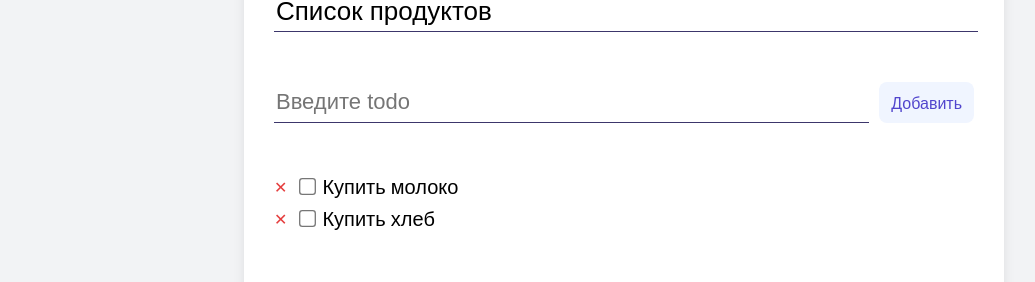
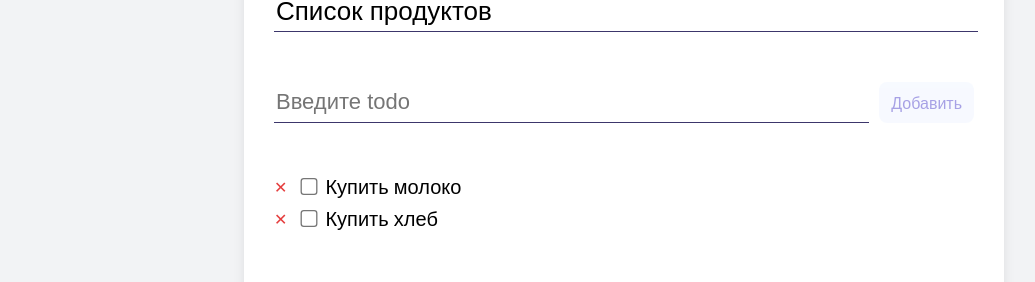
Before and after one commit to splincool/notes-of-todos, a Vue app: page / in a window 1280 px wide. Both pictures are taken after a click on the element 570 px from the left and 331 px from the top of the page. Shown: the part 167-449 px from the top of the page, without its empty margins (16-1051 px from the left). Built offline with nearby package versions, Linux system fonts and the light colour scheme.

Commit message:
added fixes

```diff
--- a/src/App.vue
+++ b/src/App.vue
@@ -61,9 +61,9 @@ html {
   }
 }
 .btn-disabled {
-  cursor: not-allowed;
+  cursor: not-allowed !important;
   background: #4299e1;
-  opacity: .5!important;
+  opacity: .5;
 }
 
 @media screen and (max-width: 1199px) {
--- a/src/views/NoteView.vue
+++ b/src/views/NoteView.vue
@@ -31,7 +31,10 @@
             @keypress.enter="onAddTodo"
             class="todo-input__input"
           />
-          <div class="todo-input__btn" @click="onAddTodo">Добавить</div>
+          <div
+            @click="onAddTodo"
+            class="todo-input__btn"
+            :class="isEmptyInputValue ? 'btn-disabled' : ''" >Добавить</div>
         </div>
 
         <div class="todos-block__wrapper">
@@ -55,7 +58,7 @@
       <div class="bottom-edit-panel">
         <div class="bottom-edit-panel__wrapper">
           <div @click="onDeleteNote()" class="bottom-edit-panel__btn btn delete-btn">Удалить</div>
-          <div @click="onCancelEdit()" class="bottom-edit-panel__btn btn primary-btn">Отменить</div>
+          <div v-if="isCancelBtn" @click="onCancelEdit()" class="bottom-edit-panel__btn btn primary-btn">Отменить</div>
         </div>
         <div @click="onSaveNote()" :class="isSaveBtn ? 'primary-btn' : 'btn-disabled'" class="bottom-edit-panel__btn btn">Сохранить</div>
       </div>
@@ -78,19 +81,30 @@ export default {
       prevPrevState: null,
       prevState: null,
       isUndo: false,
-      isRedo: false
+      isRedo: false,
+      isCancelBtn: false,
+      isEmptyInputValue: true
     }
   },
   created() {
     let noteId = this.$route.params.noteId
+    this.isCancelBtn = false
     if(!isNaN(noteId)) {
       this.getNoteData(noteId)
+      this.isCancelBtn = true
     }
   },
   watch: {
     '$store.state.isCancelEdit'(_val) {
       if(_val) {
         this.getNoteData(this.note.noteId)
+      }
+    },
+    todoValue(_val) {
+      if (_val) {
+        this.isEmptyInputValue = false
+      } else {
+        this.isEmptyInputValue = true
       }
     }
   },
@@ -214,7 +228,7 @@ export default {
     display: flex;
     .disabled {
       cursor: not-allowed;
-      opacity: .5!important;
+      opacity: .5;
       &:hover {
         color: #4299e1;
       }
@@ -284,10 +298,12 @@ export default {
     -o-transform: scale(1.3); /* Opera */
     transform: scale(1.3);
     margin-right: 8px;
+    min-width: 16px;
   }
   .todos-block__todo-text {
     font-size: 20px;
     border: none;
+    overflow: hidden;
     &:focus {
       outline-width: 0;
     }
```
